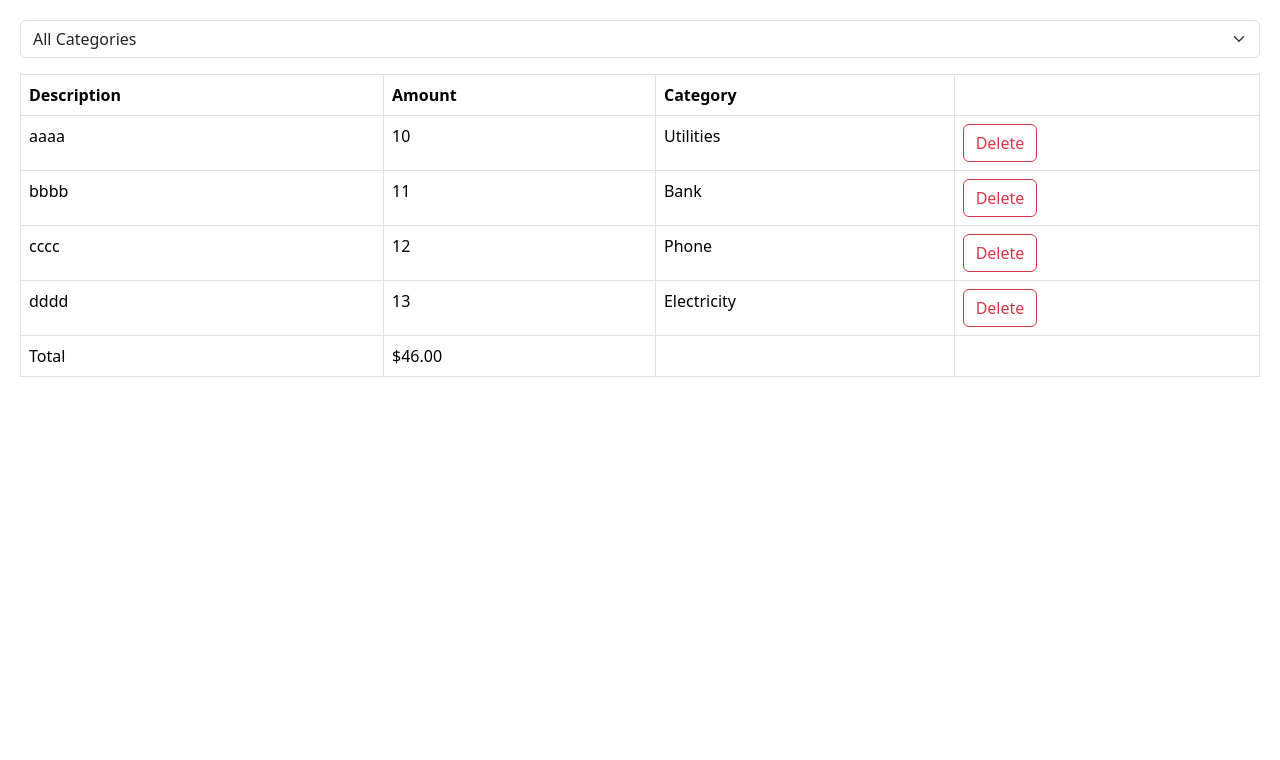
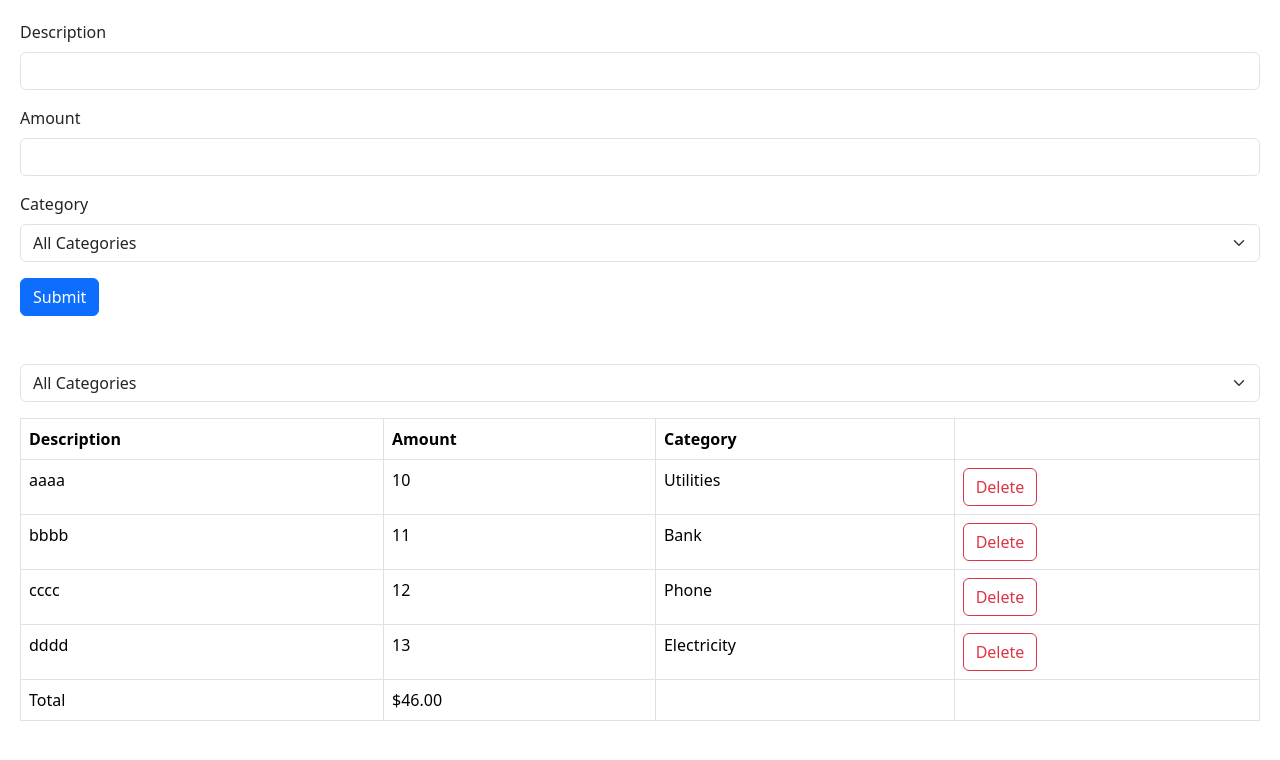
Before and after one commit to timothyabbott/mosh_react, a React (Vite) app: page / in a window 1280 px wide. Shown: the top 760 px of the page. Built offline with nearby package versions, Linux system fonts and the light colour scheme.

Commit message:
59. Building Expense Form

```diff
--- a/src/App.tsx
+++ b/src/App.tsx
@@ -3,6 +3,10 @@ import ExpensesList from "./components/ExpenseTracker/componenents/ExpensesList"
 import Expenses from "./components/ExpenseTracker/componenents/ExpensesList";
 import Form from "./components/Form";
 import ExpenseFilter from "./components/ExpenseTracker/componenents/ExpenseFilter";
+import ExpenseForm from "./components/ExpenseTracker/componenents/ExpenseForm";
+
+export const categories = ["Groceries", "Utilities", "Entertainment"];
+
 function App() {
   const [expenses, setExpenses] = useState([
     { id: 1, description: "aaaa", amount: 10, category: "Utilities" },
@@ -22,6 +26,9 @@ function App() {
   };
   return (
     <>
+      <div className="mb-5">
+        <ExpenseForm />
+      </div>
       <div className="mb-3">
         <ExpenseFilter
           onSelectCategory={(category) => onSelectCategory(category)}
--- a/src/components/ExpenseTracker/componenents/ExpenseFilter.tsx
+++ b/src/components/ExpenseTracker/componenents/ExpenseFilter.tsx
@@ -1,4 +1,5 @@
 import React from "react";
+import { categories } from "../../../App";
 
 interface Props {
   onSelectCategory: (category: string) => void;
@@ -11,9 +12,11 @@ const ExpenseFilter = ({ onSelectCategory }: Props) => {
       className="form-select"
     >
       <option value="">All Categories</option>
-      <option value="Groceries">Groceries</option>
-      <option value="Utilities">Utilities</option>
-      <option value="Entertainment">Entertainment</option>
+      {categories.map((cat) => (
+        <option key={cat} value={cat}>
+          {cat}
+        </option>
+      ))}
     </select>
   );
 };
--- /dev/null
+++ b/src/components/ExpenseTracker/componenents/ExpenseForm.tsx
@@ -0,0 +1,37 @@
+import React from "react";
+import { categories } from "../../../App";
+
+const ExpenseForm = () => {
+  return (
+    <form>
+      <div className="mb-3">
+        <label htmlFor="description" className="form-label">
+          Description
+        </label>
+        <input id="description" type="text" className="form-control" />
+      </div>
+      <div className="mb-3">
+        <label htmlFor="amount" className="form-label">
+          Amount
+        </label>
+        <input className="form-control" type="number" name="" id="" />
+      </div>
+      <div className="mb-3">
+        <label htmlFor="category" className="form-label">
+          Category
+        </label>
+        <select id="category" className="form-select">
+          <option value="">All Categories</option>
+          {categories.map((cat) => (
+            <option key={cat} value={cat}>
+              {cat}
+            </option>
+          ))}
+        </select>
+      </div>
+      <button className="btn btn-primary">Submit</button>
+    </form>
+  );
+};
+
+export default ExpenseForm;
```
Also changed, not shown: .obsidian/workspace.json, 1 other file (tests, documents, lock files or other folders).
